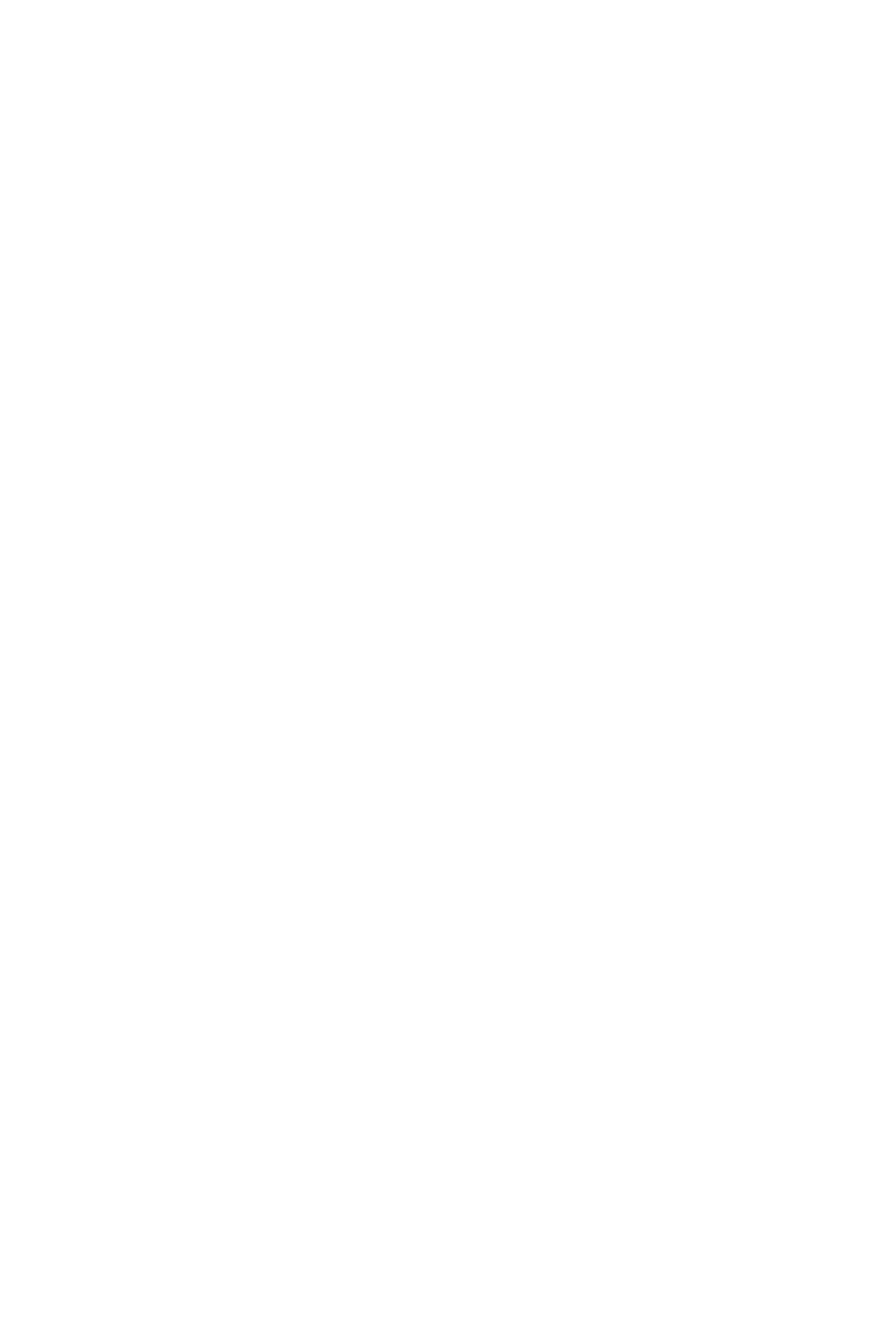
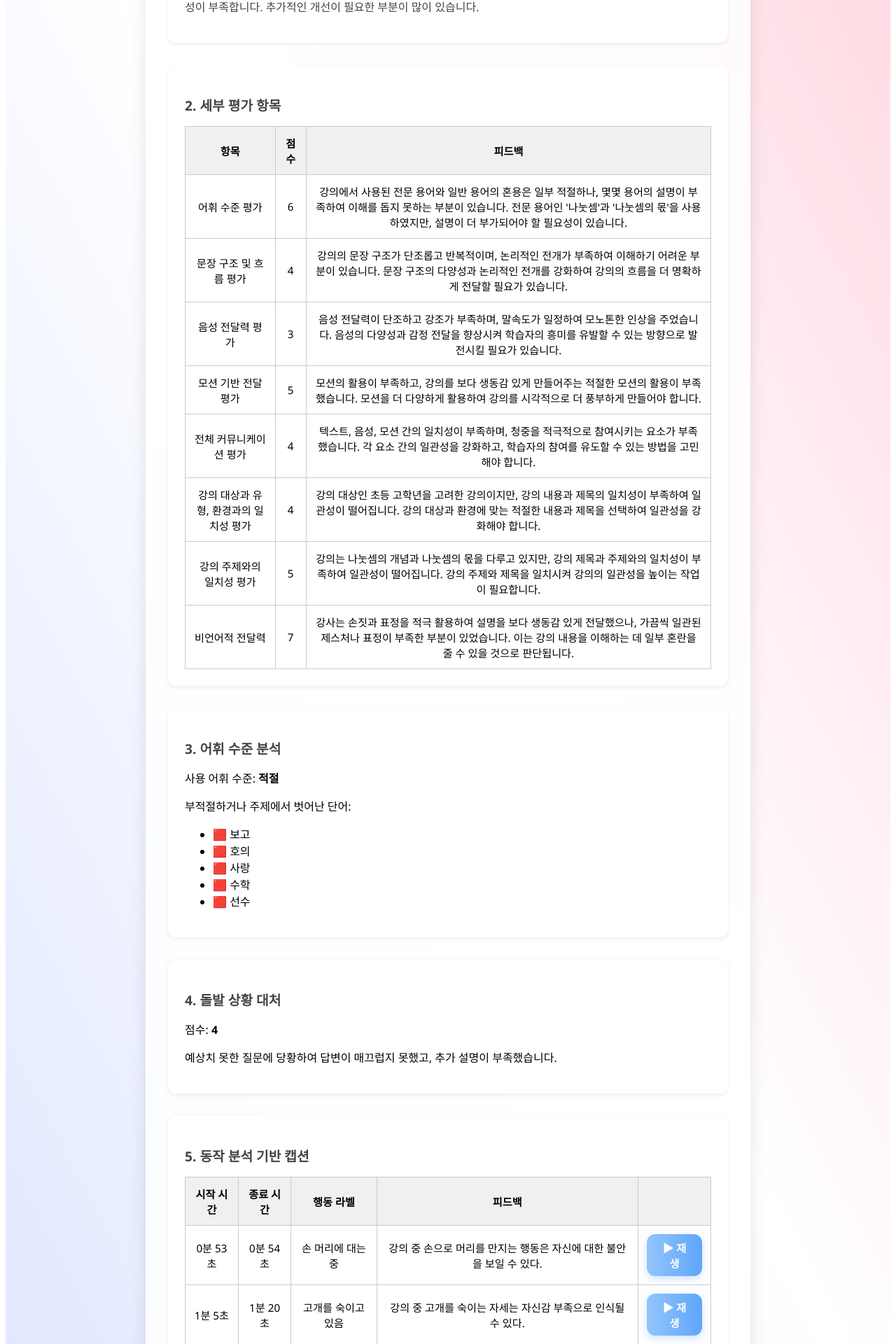
Before and after one commit to Capstone-2025-Spring/Frontend, a React (Create React App) app: page /dummy in a window 1280 px wide. Before the commit this address had no page. Shown: the part 371-2291 px from the top of the page at 70% size. Before the commit the page ends 800 px from the top, so only its background shows below. Built offline with nearby package versions, Linux system fonts and the light colour scheme; what @ffmpeg/ffmpeg would draw is missing.

Commit message:
dummy page

```diff
--- a/src/App.js
+++ b/src/App.js
@@ -10,6 +10,7 @@ import RecordingPage from "./pages/RecordingPage";
 import ReportPage from "./pages/ReportPage";
 import SettingPage from "./pages/SettingPage";
 import { UploadVideoPage } from "./pages/UploadVideoPage";
+import DummyReportPage from "./pages/dummyReport";
 const App = () => {
   return (
     <Router>
@@ -24,6 +25,7 @@ const App = () => {
         <Route path="/upload" element={<UploadVideoPage />} />
         <Route path="/loading" element={<LoadingPage />} />
         <Route path="/loading-live" element={<LoadingPageForLive />} />
+        <Route path="/dummy" element={<DummyReportPage />} />
       </Routes>
     </Router>
   );
--- /dev/null
+++ b/src/pages/dummyReport.js
@@ -0,0 +1,263 @@
+import { useEffect, useRef, useState } from "react";
+import "../css/ReportPage.css";
+
+const dummyResults = {
+  overallScore: 4.0,
+  overallReason:
+    "강의는 나눗셈의 개념과 나눗셈의 몫을 다루고 있지만, 강의 분량이 부족하고, 음성 전달력과 모션 활용이 부족하여 이해를 돕지 못했습니다. 또한, 강의 대상과 환경과의 일치성이 부족하며, 강의 제목과 내용의 일치성이 떨어져 일관성이 부족합니다. 추가적인 개선이 필요한 부분이 많이 있습니다.",
+  criteriaScores: [
+    {
+      name: "어휘 수준 평가",
+      score: 6,
+      reason:
+        "강의에서 사용된 전문 용어와 일반 용어의 혼용은 일부 적절하나, 몇몇 용어의 설명이 부족하여 이해를 돕지 못하는 부분이 있습니다. 전문 용어인 '나눗셈'과 '나눗셈의 몫'을 사용하였지만, 설명이 더 부가되어야 할 필요성이 있습니다.",
+    },
+    {
+      name: "문장 구조 및 흐름 평가",
+      score: 4,
+      reason:
+        "강의의 문장 구조가 단조롭고 반복적이며, 논리적인 전개가 부족하여 이해하기 어려운 부분이 있습니다. 문장 구조의 다양성과 논리적인 전개를 강화하여 강의의 흐름을 더 명확하게 전달할 필요가 있습니다.",
+    },
+    {
+      name: "음성 전달력 평가",
+      score: 3,
+      reason:
+        "음성 전달력이 단조하고 강조가 부족하며, 말속도가 일정하여 모노톤한 인상을 주었습니다. 음성의 다양성과 감정 전달을 향상시켜 학습자의 흥미를 유발할 수 있는 방향으로 발전시킬 필요가 있습니다.",
+    },
+    {
+      name: "모션 기반 전달 평가",
+      score: 5,
+      reason:
+        "모션의 활용이 부족하고, 강의를 보다 생동감 있게 만들어주는 적절한 모션의 활용이 부족했습니다. 모션을 더 다양하게 활용하여 강의를 시각적으로 더 풍부하게 만들어야 합니다.",
+    },
+    {
+      name: "전체 커뮤니케이션 평가",
+      score: 4,
+      reason:
+        "텍스트, 음성, 모션 간의 일치성이 부족하며, 청중을 적극적으로 참여시키는 요소가 부족했습니다. 각 요소 간의 일관성을 강화하고, 학습자의 참여를 유도할 수 있는 방법을 고민해야 합니다.",
+    },
+    {
+      name: "강의 대상과 유형, 환경과의 일치성 평가",
+      score: 4,
+      reason:
+        "강의 대상인 초등 고학년을 고려한 강의이지만, 강의 내용과 제목의 일치성이 부족하여 일관성이 떨어집니다. 강의 대상과 환경에 맞는 적절한 내용과 제목을 선택하여 일관성을 강화해야 합니다.",
+    },
+    {
+      name: "강의 주제와의 일치성 평가",
+      score: 5,
+      reason:
+        "강의는 나눗셈의 개념과 나눗셈의 몫을 다루고 있지만, 강의 제목과 주제와의 일치성이 부족하여 일관성이 떨어집니다. 강의 주제와 제목을 일치시켜 강의의 일관성을 높이는 작업이 필요합니다.",
+    },
+    {
+      name: "비언어적 전달력",
+      score: 7,
+      reason:
+        "강사는 손짓과 표정을 적극 활용하여 설명을 보다 생동감 있게 전달했으나, 가끔씩 일관된 제스처나 표정이 부족한 부분이 있었습니다. 이는 강의 내용을 이해하는 데 일부 혼란을 줄 수 있을 것으로 판단됩니다.",
+    },
+  ],
+  vocabDifficulty: "적절",
+  blockedWords: ["보고", "호의", "사랑", "수학", "선수"],
+  eventScore: 4,
+  eventReason:
+    "예상치 못한 질문에 당황하여 답변이 매끄럽지 못했고, 추가 설명이 부족했습니다.",
+  motionCaptions: [
+    {
+      startMin: 0,
+      startSec: 53,
+      endMin: 0,
+      endSec: 54,
+      label: "손 머리에 대는 중",
+      reason:
+        "강의 중 손으로 머리를 만지는 행동은 자신에 대한 불안을 보일 수 있다.",
+    },
+    {
+      startMin: 1,
+      startSec: 5,
+      endMin: 1,
+      endSec: 20,
+      label: "고개를 숙이고 있음",
+      reason: "강의 중 고개를 숙이는 자세는 자신감 부족으로 인식될 수 있다.",
+    },
+  ],
+};
+
+const dummyVideoBlobUrl = null; // 또는 테스트용 임의 URL
+
+const DummyReportPage = () => {
+  const [showPopup, setShowPopup] = useState(false);
+  const [playRange, setPlayRange] = useState({ start: 0, end: 0 });
+  const videoRef = useRef();
+
+  const {
+    overallScore,
+    overallReason,
+    criteriaScores,
+    vocabDifficulty,
+    blockedWords,
+    eventScore,
+    eventReason,
+    motionCaptions,
+  } = dummyResults;
+
+  const videoBlobUrl = dummyVideoBlobUrl;
+
+  const handlePlaySegment = (sMin, sSec, eMin, eSec) => {
+    const start = parseInt(sMin) * 60 + parseInt(sSec);
+    const end = parseInt(eMin) * 60 + parseInt(eSec);
+    setPlayRange({ start, end });
+    setShowPopup(true);
+  };
+
+  useEffect(() => {
+    if (showPopup && videoRef.current) {
+      const video = videoRef.current;
+      video.currentTime = playRange.start;
+      video.play();
+
+      const interval = setInterval(() => {
+        if (video.currentTime >= playRange.end) {
+          video.pause();
+          clearInterval(interval);
+        }
+      }, 200);
+
+      return () => clearInterval(interval);
+    }
+  }, [showPopup, playRange]);
+
+  return (
+    <div className="report-page">
+      {showPopup && (
+        <div
+          className="video-popup-overlay"
+          onClick={() => setShowPopup(false)}
+        >
+          <div className="video-popup" onClick={(e) => e.stopPropagation()}>
+            {videoBlobUrl ? (
+              <video
+                ref={videoRef}
+                src={videoBlobUrl}
+                controls
+                style={{ width: "100%", borderRadius: "12px" }}
+              />
+            ) : (
+              <div
+                style={{
+                  textAlign: "center",
+                  padding: "2rem",
+                  color: "#999",
+                }}
+              >
+                🎬 영상 데이터가 없습니다.
+              </div>
+            )}
+          </div>
+        </div>
+      )}
+      <div className="report-card">
+        <h2 className="report-title">분석 레포트</h2>
+        <section className="report-section">
+          <h3 className="report-subtitle">1. 총평</h3>
+          <p>
+            <strong>총점: {overallScore} / 10</strong>
+          </p>
+          <p style={{ marginTop: "0.5rem", color: "#444" }}>{overallReason}</p>
+        </section>
+
+        <section className="report-section">
+          <h3 className="report-subtitle">2. 세부 평가 항목</h3>
+          <table className="report-table">
+            <thead>
+              <tr>
+                <th>항목</th>
+                <th>점수</th>
+                <th>피드백</th>
+              </tr>
+            </thead>
+            <tbody>
+              {criteriaScores.map((item, idx) => (
+                <tr key={idx}>
+                  <td>{item.name}</td>
+                  <td>{item.score}</td>
+                  <td>{item.reason}</td>
+                </tr>
+              ))}
+            </tbody>
+          </table>
+        </section>
+
+        <section className="report-section">
+          <h3 className="report-subtitle">3. 어휘 수준 분석</h3>
+          <p>
+            사용 어휘 수준: <strong>{vocabDifficulty}</strong>
+          </p>
+          {blockedWords.length > 0 && (
+            <>
+              <p style={{ marginTop: "0.5rem" }}>
+                부적절하거나 주제에서 벗어난 단어:
+              </p>
+              <ul>
+                {blockedWords.map((word, idx) => (
+                  <li key={idx}>🟥 {word}</li>
+                ))}
+              </ul>
+            </>
+          )}
+        </section>
+
+        {(eventScore || eventReason) && (
+          <section className="report-section">
+            <h3 className="report-subtitle">4. 돌발 상황 대처</h3>
+            <p>
+              점수: <strong>{eventScore || "채점 없음"}</strong>
+            </p>
+            <p>{eventReason || "피드백 없음"}</p>
+          </section>
+        )}
+        {motionCaptions.length > 0 && (
+          <section className="report-section">
+            <h3 className="report-subtitle">5. 동작 분석 기반 캡션</h3>
+            <table className="report-table">
+              <thead>
+                <tr>
+                  <th>시작 시간</th>
+                  <th>종료 시간</th>
+                  <th>행동 라벨</th>
+                  <th>피드백</th>
+                  <th></th>
+                </tr>
+              </thead>
+              <tbody>
+                {motionCaptions.map((item, idx) => (
+                  <tr key={idx}>
+                    <td>{`${item.startMin}분 ${item.startSec}초`}</td>
+                    <td>{`${item.endMin}분 ${item.endSec}초`}</td>
+                    <td>{item.label}</td>
+                    <td>{item.reason}</td>
+                    <td>
+                      <button
+                        onClick={() =>
+                          handlePlaySegment(
+                            item.startMin,
+                            item.startSec,
+                            item.endMin,
+                            item.endSec
+                          )
+                        }
+                        className="report-play-button"
+                      >
+                        ▶ 재생
+                      </button>
+                    </td>
+                  </tr>
+                ))}
+              </tbody>
+            </table>
+          </section>
+        )}
+      </div>
+    </div>
+  );
+};
+
+export default DummyReportPage;
```
